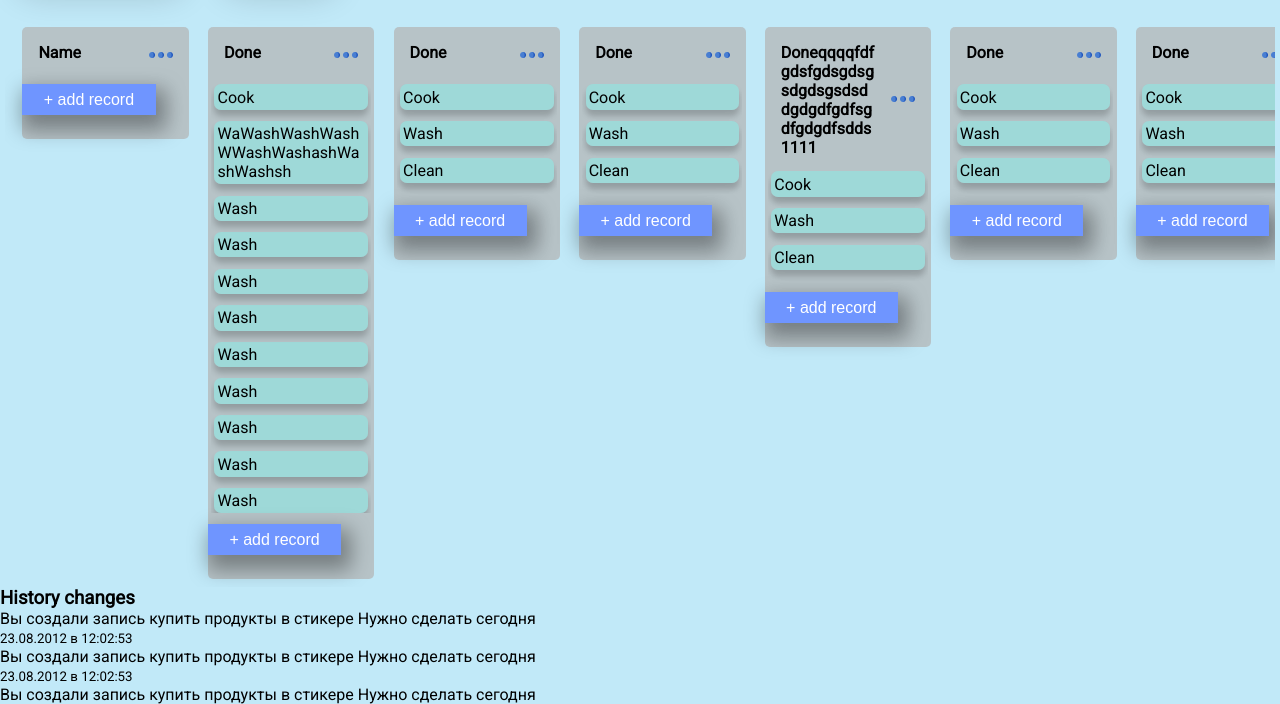
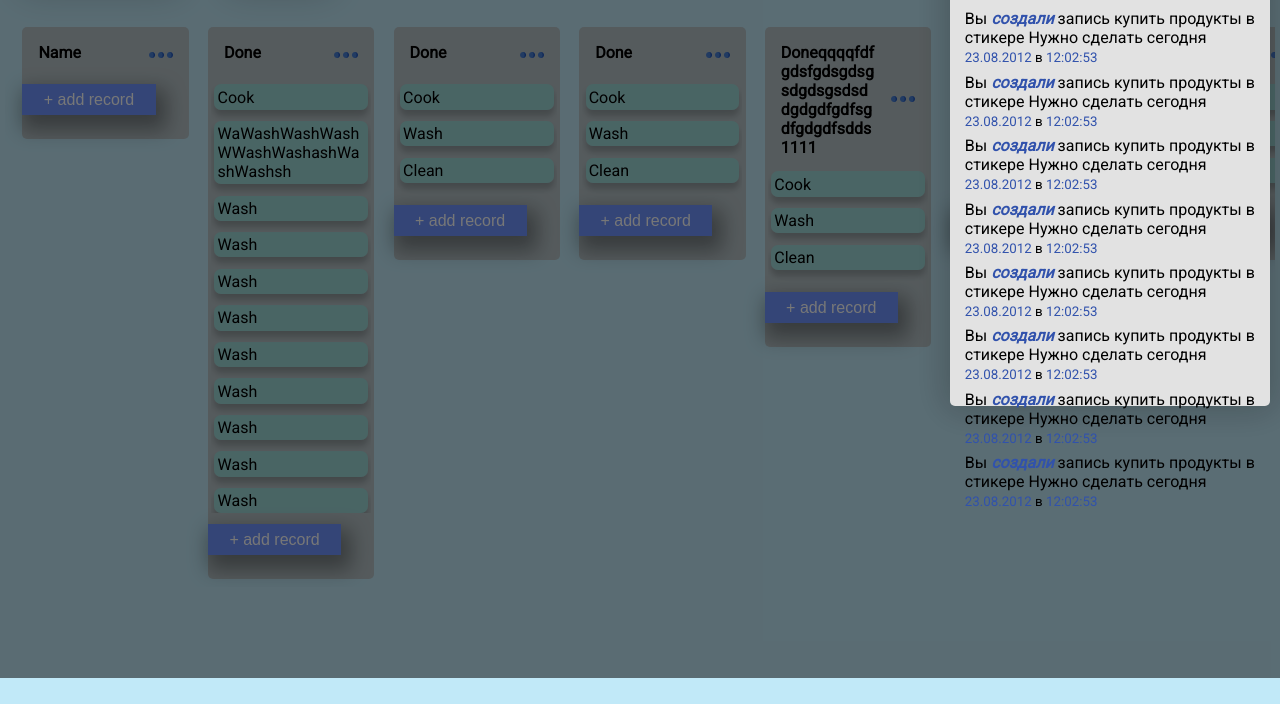
Before and after one commit to myfenix92/kurs-bd, a website: page src/table-page/index.html in a window 1280 px wide. Shown: the part 122-826 px from the top of the page. After the commit the page ends 800 px from the top, so only its background shows below. Drawn offline with Linux system fonts and the light colour scheme.

Commit message:
feat: add style for history changes block

```diff
--- a/src/table-page/style.css
+++ b/src/table-page/style.css
@@ -23,7 +23,8 @@ header {
 
 .create_column,
 .delete_table,
-.change_name_table {
+.change_name_table,
+.history_btn {
   font-family: 'Roboto', sans-serif;
   border: none;
   cursor: pointer;
@@ -38,7 +39,8 @@ header {
 
 .create_column:hover,
 .delete_table:hover,
-.change_name_table:hover {
+.change_name_table:hover,
+.history_btn:hover {
   box-shadow: 0px 0px 20px 5px rgba(0, 0, 0, 0.35);
 }
 
@@ -277,3 +279,74 @@ input[type="radio"] {
 .column:hover .pop_menu_column {
   display: block;
 }
+
+.history_overlay {
+  position: fixed;
+  background: #0008;
+  top: 0;
+  left: 0;
+  width: 100vw;
+  height: 100vh;
+  cursor: pointer;
+  display: block;
+}
+
+.h3_history {
+  font-family: 'Caveat', cursive;
+  font-size: 1.8rem;
+  text-align: center;
+}
+
+.history_block {
+  /*
+  transform:translate(-50%, 0);
+ */
+  margin: 0 .6rem;
+  border-radius: 5px;
+  width: 25vw;
+  background-color: rgb(226, 226, 226);
+  box-shadow: 0px 0px 35px 5px rgba(0, 0, 0, 0.2);
+  padding: .5rem;
+  height: 35vw;
+  position: absolute;
+  display: block;
+  top: 10%;
+  right: 0%;
+  z-index: 100;
+}
+
+.history_list {
+  height: 64vh;
+  overflow-y: auto;
+  margin: .2rem;
+}
+
+.history_list::-webkit-scrollbar {
+  width: 8px;
+}
+
+.history_list::-webkit-scrollbar-track {
+  background-color: rgb(94, 133, 216);
+  border-radius: 5px;
+}
+
+.history_list::-webkit-scrollbar-thumb {
+  box-shadow: inset 0 0 10px rgba(0, 0, 0, .8);
+  border-radius: 5px;
+}
+
+.history_list p {
+  word-wrap: break-word;
+  padding: .2rem;
+}
+
+.date_history,
+.time_history,
+.change {
+  color: #3152ac;
+}
+
+.change {
+  font-weight: bold;
+  font-style: italic;
+}
```
